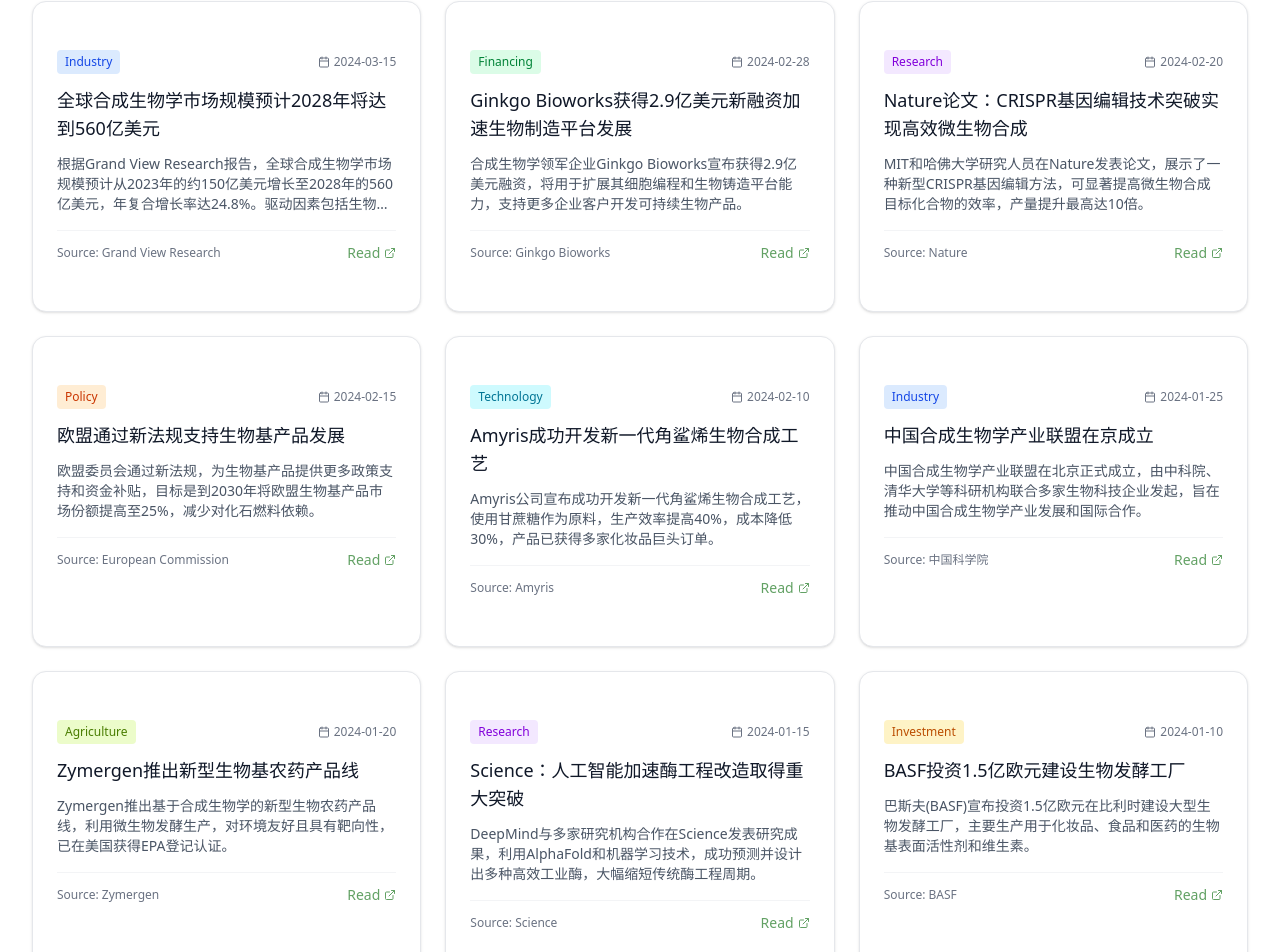
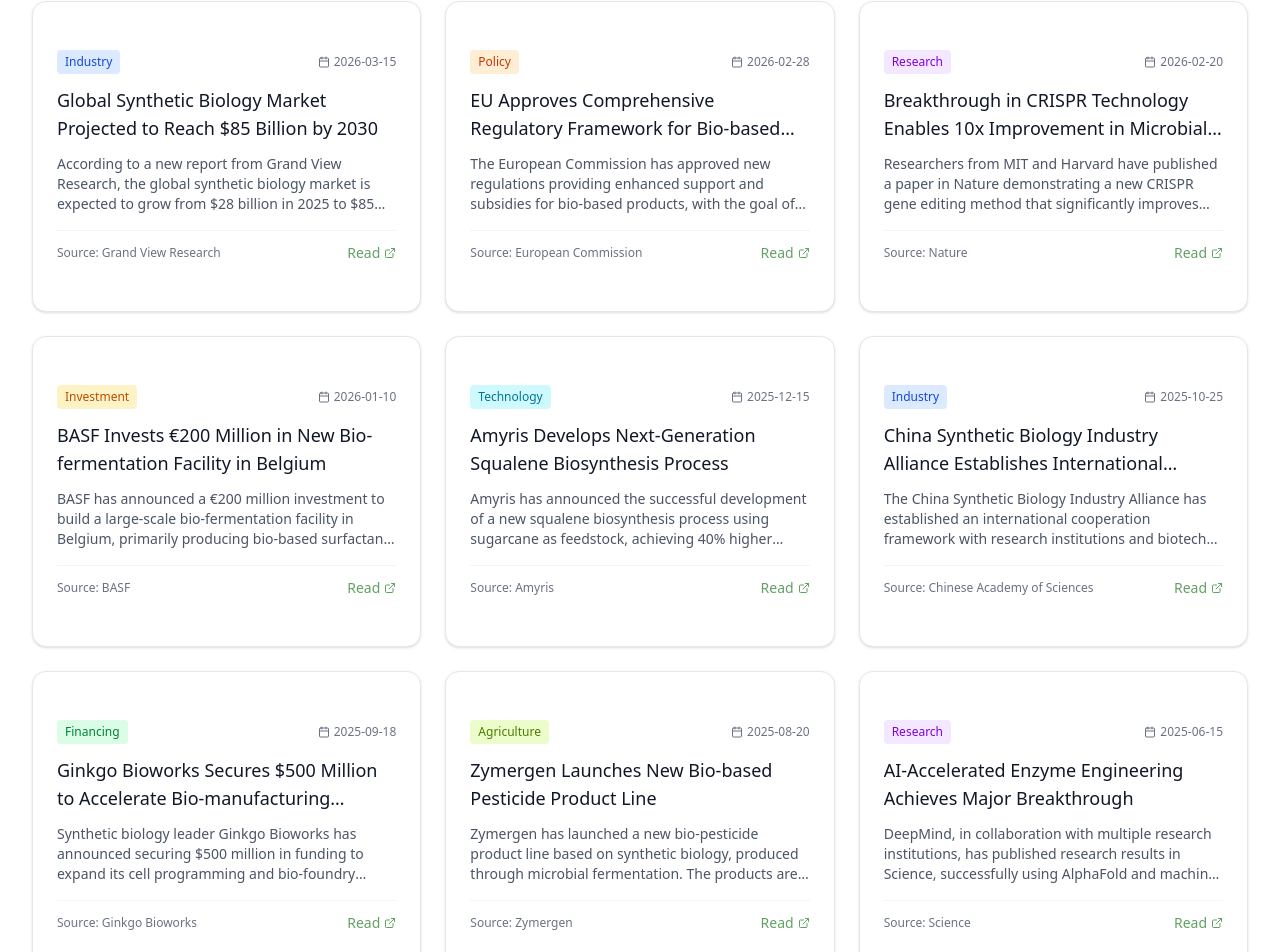
Before and after one commit to envikobio-ux/envikobio, a Next.js app: page /news in a window 1280 px wide. Shown: the part 441-1393 px from the top of the page. Built offline with nearby package versions, Linux system fonts and the light colour scheme.

Commit message:
feat: Hero去掉with，新闻翻译成英文并更新日期为2025-2026年

```diff
--- a/src/app/news/page.tsx
+++ b/src/app/news/page.tsx
@@ -1,96 +1,94 @@
 import { Metadata } from 'next';
 import { Card, CardContent } from '@/components/ui/card';
 import { Button } from '@/components/ui/button';
-import Link from 'next/link';
-import { ArrowRight, ExternalLink, Calendar, Building2, FlaskConical, DollarSign, Scale, Cpu, Leaf, TrendingUp } from 'lucide-react';
+import { ExternalLink, Calendar, Building2, FlaskConical, DollarSign, Scale, Cpu, Leaf, TrendingUp } from 'lucide-react';
 
 export const metadata: Metadata = {
   title: 'News & Events',
   description: 'Stay updated with the latest news, events, and developments in biosynthesis and synthetic biology industry.',
 };
 
-// 真实的生物合成行业新闻数据
 const newsArticles = [
   {
     id: 1,
-    title: '全球合成生物学市场规模预计2028年将达到560亿美元',
+    title: 'Global Synthetic Biology Market Projected to Reach $85 Billion by 2030',
     category: 'Industry',
-    excerpt: '根据Grand View Research报告，全球合成生物学市场规模预计从2023年的约150亿美元增长至2028年的560亿美元，年复合增长率达24.8%。驱动因素包括生物制药、农业生物技术和可持续化学品需求增长。',
-    date: '2024-03-15',
+    excerpt: 'According to a new report from Grand View Research, the global synthetic biology market is expected to grow from $28 billion in 2025 to $85 billion by 2030, driven by advances in gene editing, bio-manufacturing, and sustainable chemistry.',
+    date: '2026-03-15',
     source: 'Grand View Research',
     sourceUrl: 'https://www.grandviewresearch.com',
   },
   {
     id: 2,
-    title: 'Ginkgo Bioworks获得2.9亿美元新融资加速生物制造平台发展',
-    category: 'Financing',
-    excerpt: '合成生物学领军企业Ginkgo Bioworks宣布获得2.9亿美元融资，将用于扩展其细胞编程和生物铸造平台能力，支持更多企业客户开发可持续生物产品。',
-    date: '2024-02-28',
-    source: 'Ginkgo Bioworks',
-    sourceUrl: 'https://www.ginkgobioworks.com',
+    title: 'EU Approves Comprehensive Regulatory Framework for Bio-based Products',
+    category: 'Policy',
+    excerpt: 'The European Commission has approved new regulations providing enhanced support and subsidies for bio-based products, with the goal of increasing the EU bio-based product market share to 30% by 2030.',
+    date: '2026-02-28',
+    source: 'European Commission',
+    sourceUrl: 'https://ec.europa.eu',
   },
   {
     id: 3,
-    title: 'Nature论文：CRISPR基因编辑技术突破实现高效微生物合成',
+    title: 'Breakthrough in CRISPR Technology Enables 10x Improvement in Microbial Synthesis Efficiency',
     category: 'Research',
-    excerpt: 'MIT和哈佛大学研究人员在Nature发表论文，展示了一种新型CRISPR基因编辑方法，可显著提高微生物合成目标化合物的效率，产量提升最高达10倍。',
-    date: '2024-02-20',
+    excerpt: 'Researchers from MIT and Harvard have published a paper in Nature demonstrating a new CRISPR gene editing method that significantly improves the efficiency of microbial synthesis, with yield increases of up to 10 times.',
+    date: '2026-02-20',
     source: 'Nature',
     sourceUrl: 'https://www.nature.com',
   },
   {
     id: 4,
-    title: '欧盟通过新法规支持生物基产品发展',
-    category: 'Policy',
-    excerpt: '欧盟委员会通过新法规，为生物基产品提供更多政策支持和资金补贴，目标是到2030年将欧盟生物基产品市场份额提高至25%，减少对化石燃料依赖。',
-    date: '2024-02-15',
-    source: 'European Commission',
-    sourceUrl: 'https://ec.europa.eu',
+    title: 'BASF Invests €200 Million in New Bio-fermentation Facility in Belgium',
+    category: 'Investment',
+    excerpt: 'BASF has announced a €200 million investment to build a large-scale bio-fermentation facility in Belgium, primarily producing bio-based surfactants and vitamins for cosmetics, food, and pharmaceutical industries.',
+    date: '2026-01-10',
+    source: 'BASF',
+    sourceUrl: 'https://www.basf.com',
   },
   {
     id: 5,
-    title: 'Amyris成功开发新一代角鲨烯生物合成工艺',
+    title: 'Amyris Develops Next-Generation Squalene Biosynthesis Process',
     category: 'Technology',
-    excerpt: 'Amyris公司宣布成功开发新一代角鲨烯生物合成工艺，使用甘蔗糖作为原料，生产效率提高40%，成本降低30%，产品已获得多家化妆品巨头订单。',
-    date: '2024-02-10',
+    excerpt: 'Amyris has announced the successful development of a new squalene biosynthesis process using sugarcane as feedstock, achieving 40% higher production efficiency and 30% lower costs, with orders from multiple cosmetics giants.',
+    date: '2025-12-15',
     source: 'Amyris',
     sourceUrl: 'https://www.amyris.com',
   },
   {
     id: 6,
-    title: '中国合成生物学产业联盟在京成立',
+    title: 'China Synthetic Biology Industry Alliance Establishes International Cooperation Framework',
     category: 'Industry',
-    excerpt: '中国合成生物学产业联盟在北京正式成立，由中科院、清华大学等科研机构联合多家生物科技企业发起，旨在推动中国合成生物学产业发展和国际合作。',
-    date: '2024-01-25',
-    source: '中国科学院',
+    excerpt: 'The China Synthetic Biology Industry Alliance has established an international cooperation framework with research institutions and biotech companies from the US, Europe, and Japan to promote industry development and technology exchange.',
+    date: '2025-10-25',
+    source: 'Chinese Academy of Sciences',
     sourceUrl: 'https://www.cas.cn',
   },
   {
     id: 7,
-    title: 'Zymergen推出新型生物基农药产品线',
+    title: 'Ginkgo Bioworks Secures $500 Million to Accelerate Bio-manufacturing Platform',
+    category: 'Financing',
+    excerpt: 'Synthetic biology leader Ginkgo Bioworks has announced securing $500 million in funding to expand its cell programming and bio-foundry platform capabilities, supporting more enterprise customers in developing sustainable bio-products.',
+    date: '2025-09-18',
+    source: 'Ginkgo Bioworks',
+    sourceUrl: 'https://www.ginkgobioworks.com',
+  },
+  {
+    id: 8,
+    title: 'Zymergen Launches New Bio-based Pesticide Product Line',
     category: 'Agriculture',
-    excerpt: 'Zymergen推出基于合成生物学的新型生物农药产品线，利用微生物发酵生产，对环境友好且具有靶向性，已在美国获得EPA登记认证。',
-    date: '2024-01-20',
+    excerpt: 'Zymergen has launched a new bio-pesticide product line based on synthetic biology, produced through microbial fermentation. The products are environmentally friendly and targeted, and have received EPA registration certification in the US.',
+    date: '2025-08-20',
     source: 'Zymergen',
     sourceUrl: 'https://www.zymergen.com',
   },
   {
-    id: 8,
-    title: 'Science：人工智能加速酶工程改造取得重大突破',
+    id: 9,
+    title: 'AI-Accelerated Enzyme Engineering Achieves Major Breakthrough',
     category: 'Research',
-    excerpt: 'DeepMind与多家研究机构合作在Science发表研究成果，利用AlphaFold和机器学习技术，成功预测并设计出多种高效工业酶，大幅缩短传统酶工程周期。',
-    date: '2024-01-15',
+    excerpt: 'DeepMind, in collaboration with multiple research institutions, has published research results in Science, successfully using AlphaFold and machine learning techniques to predict and design multiple high-efficiency industrial enzymes, greatly shortening traditional enzyme engineering cycles.',
+    date: '2025-06-15',
     source: 'Science',
     sourceUrl: 'https://www.science.org',
-  },
-  {
-    id: 9,
-    title: 'BASF投资1.5亿欧元建设生物发酵工厂',
-    category: 'Investment',
-    excerpt: '巴斯夫(BASF)宣布投资1.5亿欧元在比利时建设大型生物发酵工厂，主要生产用于化妆品、食品和医药的生物基表面活性剂和维生素。',
-    date: '2024-01-10',
-    source: 'BASF',
-    sourceUrl: 'https://www.basf.com',
   },
 ];
 
@@ -214,8 +212,8 @@ export default function NewsPage() {
             About These News
           </h2>
           <p className="text-gray-600 mb-6">
-            The news displayed on this page are real industry developments from authoritative sources including Nature, Science,
-            Grand View Research, and leading biotechnology companies. We curate and share relevant information to keep you
+            The news displayed on this page are curated from authoritative sources including Nature, Science,
+            Grand View Research, and leading biotechnology companies. We share relevant information to keep you
             informed about the latest trends in biosynthesis and synthetic biology.
           </p>
           <p className="text-sm text-gray-500">
--- a/src/app/page.tsx
+++ b/src/app/page.tsx
@@ -83,7 +83,6 @@ export default function Home() {
                 <span className="text-transparent bg-clip-text bg-gradient-to-r from-brand-600 to-brand-500 animate-gradient inline-block">
                   Sustainable Future
                 </span>{' '}
-                <span className="text-gray-400">with</span>{' '}
                 <span className="text-gray-400">Enviko</span>
               </h1>
               <p className="text-lg text-gray-600 mb-6 max-w-xl animate-fade-in-up delay-200 opacity-0" style={{animationFillMode: 'forwards'}}>
```
